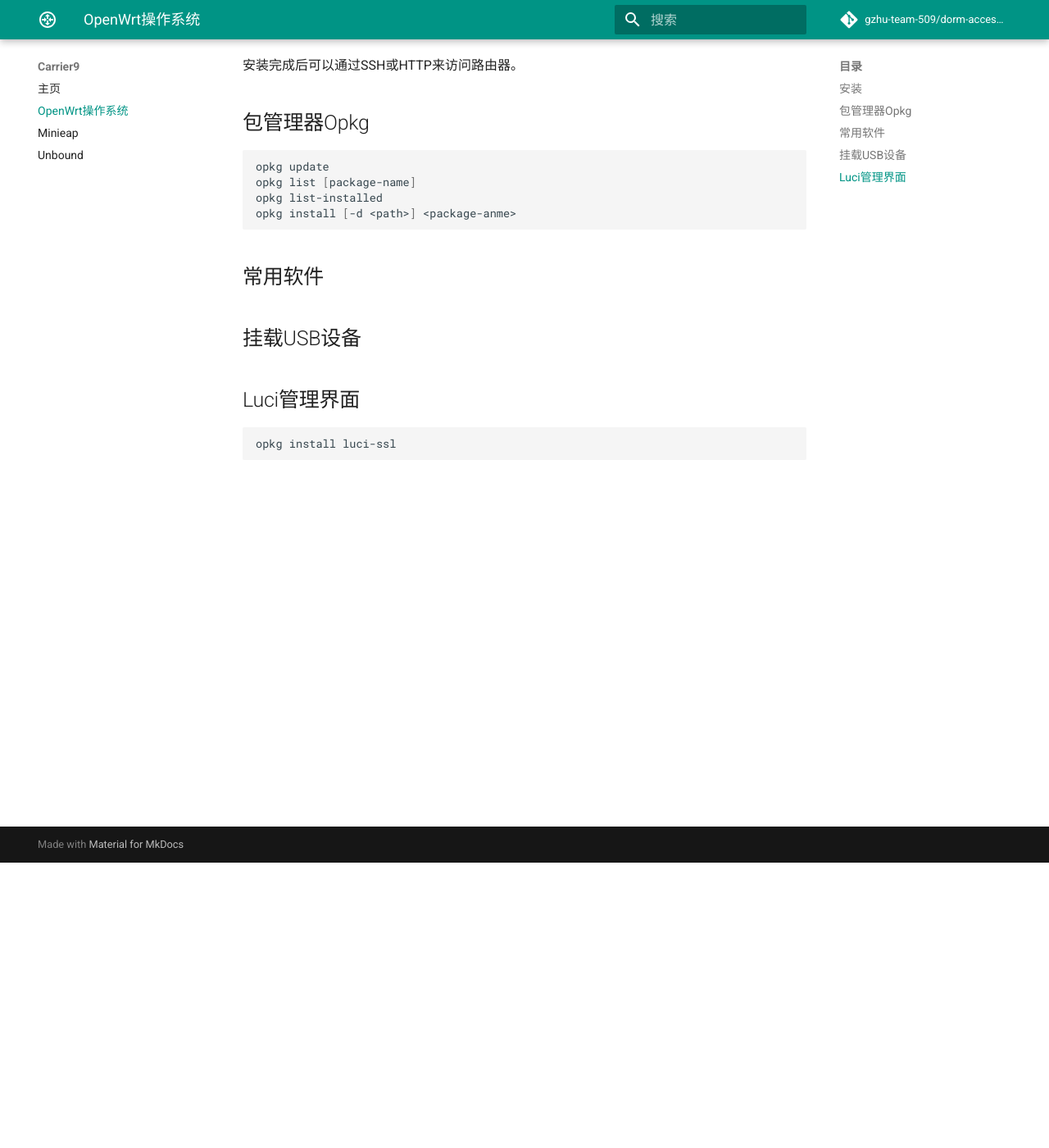
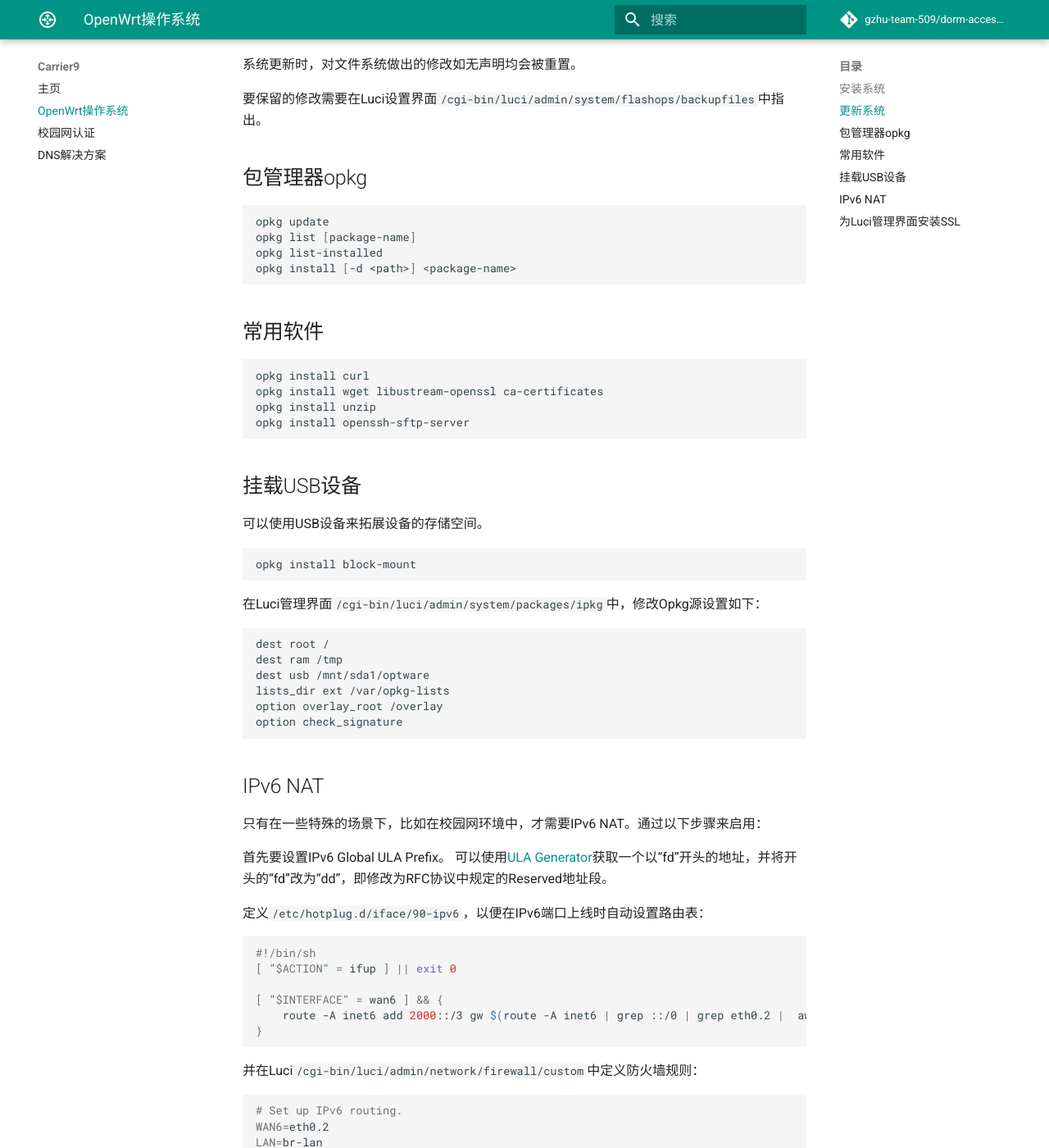
Before and after one commit to gzhu-team-509/Carrier9-info, an MkDocs documentation site: the page built from docs/OpenWrt.md, in a window 1280 px wide and 1400 px high, scrolled down 348 px. Shown: the whole window at 82% size. Built offline with MkDocs 1.6.1 and Material for MkDocs 9.7.7, drawn with Linux system fonts in a browser that asks for light colours; comment, search, counter and statistics services are not loaded; some of the changed text lies outside the part shown.

Commit message:
更新设置

````diff
--- a/docs/OpenWrt.md
+++ b/docs/OpenWrt.md
@@ -1,31 +1,95 @@
 # OpenWrt操作系统
 
-## 安装
+## 安装系统
 
 在路由器上刷入OpenWrt的固件即可。在刷入OpenWrt的固件之前，一般需要确认路由器的u-boot或Breed信息。
+
+安装完成后可以通过SSH或HTTP来访问路由器。
+
+## 更新系统
+
+系统更新时，对文件系统做出的修改如无声明均会被重置。
+
+要保留的修改需要在Luci设置界面`/cgi-bin/luci/admin/system/flashops/backupfiles`中指出。
+
+## 包管理器opkg
+
+```sh
+opkg update
+opkg list [package-name]
+opkg list-installed
+opkg install [-d <path>] <package-name>
+```
+
+## 常用软件
+
+```sh
+opkg install curl
+opkg install wget libustream-openssl ca-certificates
+opkg install unzip
+opkg install openssh-sftp-server
+```
+
+## 挂载USB设备
+
+可以使用USB设备来拓展设备的存储空间。
+
+```sh
+opkg install block-mount
+```
+
+在Luci管理界面`/cgi-bin/luci/admin/system/packages/ipkg`中，修改Opkg源设置如下：
+
+```sh
+dest root /
+dest ram /tmp
+dest usb /mnt/sda1/optware
+lists_dir ext /var/opkg-lists
+option overlay_root /overlay
+option check_signature
+```
+
+## IPv6 NAT
+
+只有在一些特殊的场景下，比如在校园网环境中，才需要IPv6 NAT。通过以下步骤来启用：
+
+首先要设置IPv6 Global ULA Prefix。
+可以使用[ULA Generator](https://cd34.com/rfc4193/)获取一个以“fd”开头的地址，并将开头的“fd”改为“dd”，即修改为RFC协议中规定的Reserved地址段。
+
+定义`/etc/hotplug.d/iface/90-ipv6`，以便在IPv6端口上线时自动设置路由表：
+
+```sh
+#!/bin/sh
+[ "$ACTION" = ifup ] || exit 0
+
+[ "$INTERFACE" = wan6 ] && {
+    route -A inet6 add 2000::/3 gw $(route -A inet6 | grep ::/0 | grep eth0.2 |  awk '{print $2}') dev $(uci -q get network.wan6.ifname)
+}
+```
+
+并在Luci`/cgi-bin/luci/admin/network/firewall/custom`中定义防火墙规则：
+
+```sh
+# Set up IPv6 routing.
+WAN6=eth0.2
+LAN=br-lan
+ip6tables -t nat -A POSTROUTING -o $WAN6 -j MASQUERADE
+ip6tables -A FORWARD -m conntrack --ctstate RELATED,ESTABLISHED -j ACCEPT
+ip6tables -A FORWARD -i $LAN -j ACCEPT
+```
+
+## 为Luci管理界面安装SSL
+
+```sh
+opkg install luci-ssl
+```
+
+在httpd下一次启动时会自动生成SSL证书，该过程可能耗时1分钟左右。
+
+---
 
 有以下的资源可以参考：
 
 - [OpenWrt官网](https://openwrt.org/)
 - [恩山无线论坛](https://www.right.com.cn/forum/)
-
-安装完成后可以通过SSH或HTTP来访问路由器。
-
-## 包管理器Opkg
-
-```sh
-opkg update
-opkg list [package-name]
-opkg list-installed
-opkg install [-d <path>] <package-anme>
-```
-
-## 常用软件
-
-## 挂载USB设备
-
-## Luci管理界面
-
-```sh
-opkg install luci-ssl
-```
+- [Breed](https://breed.hackpascal.net/)
````
Also changed, not shown: docs/minieap.md (+13 -0 lines), docs/unbound.md (+15 -2 lines), files/README.md (added, +3 -0 lines), files/software/others.md (renamed from todo/software/others.md, +0 -5 lines), todo/configuration/Hello.md (deleted, +0 -1 lines), 15 other files.
